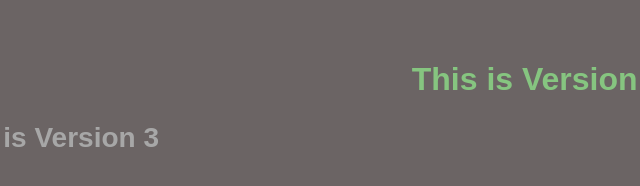
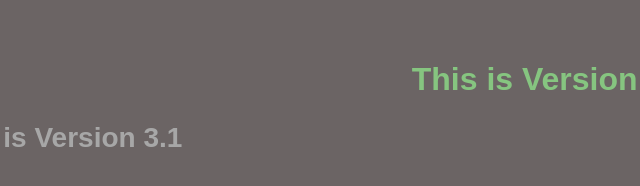
Before and after one commit to Jawwadsasoli/Testing_git, a plain HTML site: page index.html in a window 1280 px wide. Shown: the full height of the page, 102-742 px from the left. Drawn offline with Linux system fonts and the light colour scheme.

Commit message:
Version 3.1

```diff
--- a/index.html
+++ b/index.html
@@ -8,6 +8,6 @@
 </head>
 <body>
     <h1> This is Version 2</h1>
-    <h2>This is Version 3</h2>
+    <h2>This is Version 3.1</h2>
 </body>
 </html>
```
